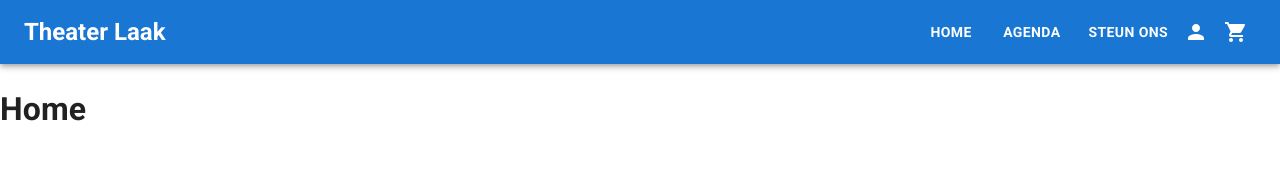
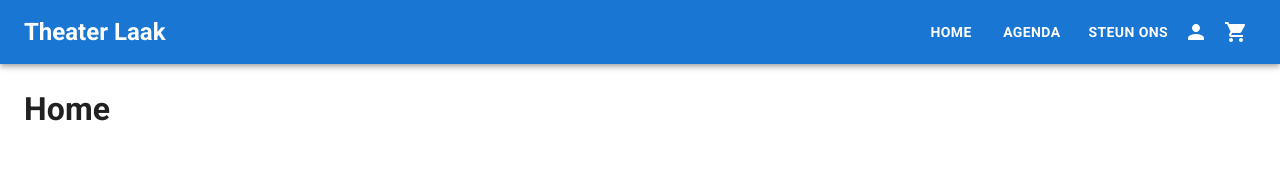
Before and after one commit to WDPR-Groep-4/WDPR, a React (Create React App) app in the folder Frontend/theater-laak/: page / in a window 1280 px wide. Shown: the top 183 px of the page. Built offline with nearby package versions, Linux system fonts and the light colour scheme.

Commit message:
fixed margins homepage

```diff
--- a/Frontend/theater-laak/src/components/navbar/Navbar.js
+++ b/Frontend/theater-laak/src/components/navbar/Navbar.js
@@ -15,9 +15,8 @@ export default function Navbar(props) {
 
     return (
         <AppBar position="static">
-            <Toolbar>
+            <Toolbar sx={{ width: "100%", maxWidth: 1536, mx: "auto" }}>
                 <MobileMenuButton navLinks={navLinks} />
-
                 <Typography
                     variant="h5"
                     component="div"
@@ -36,7 +35,6 @@ export default function Navbar(props) {
                         </Button>
                     ))}
                 </Stack>
-
                 <Stack direction={"row"}>
                     <AccountButton>
                         <PersonIcon />
--- a/Frontend/theater-laak/src/components/pages/home/HomePage.js
+++ b/Frontend/theater-laak/src/components/pages/home/HomePage.js
@@ -1,7 +1,9 @@
+import { Container } from "@mui/system";
+
 export default function HomePage(props) {
     return (
-        <div className="home-page">
+        <Container maxWidth="xl">
             <h1>Home</h1>
-        </div>
+        </Container>
     );
 }
```
